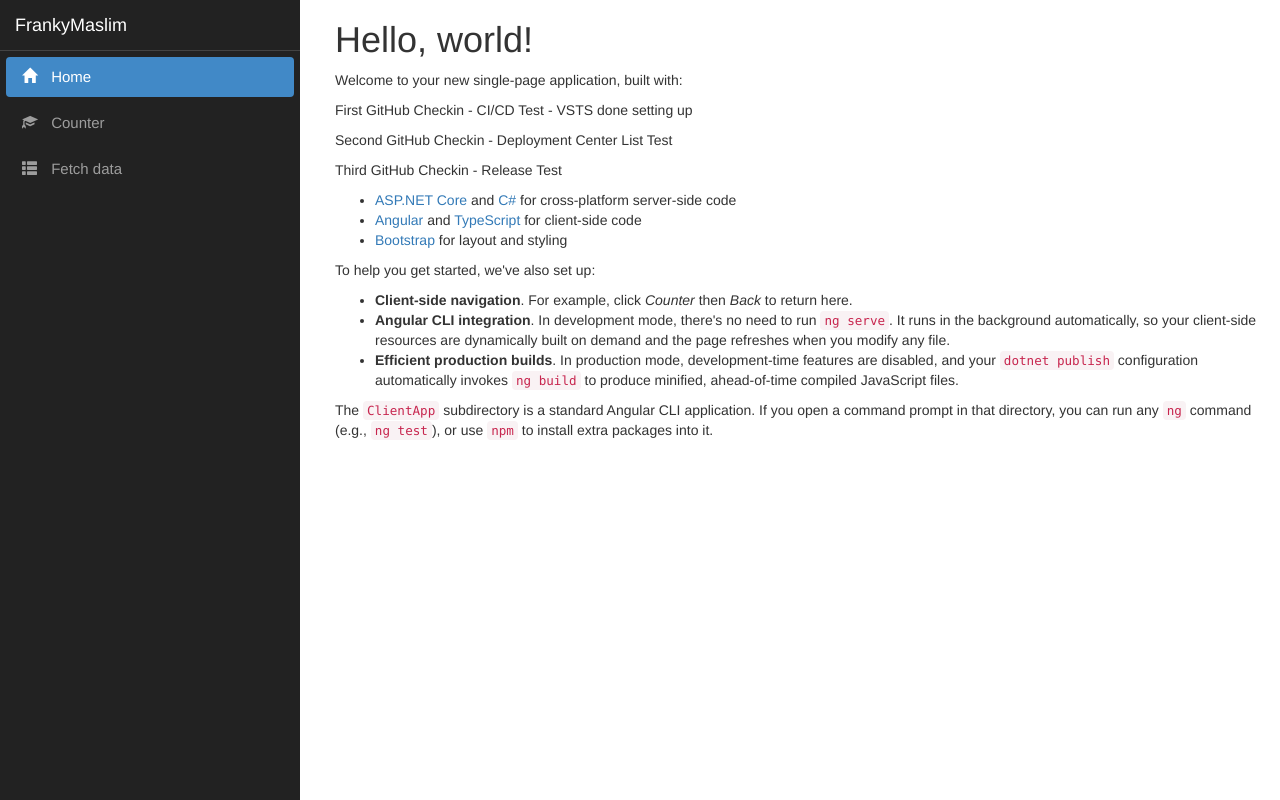
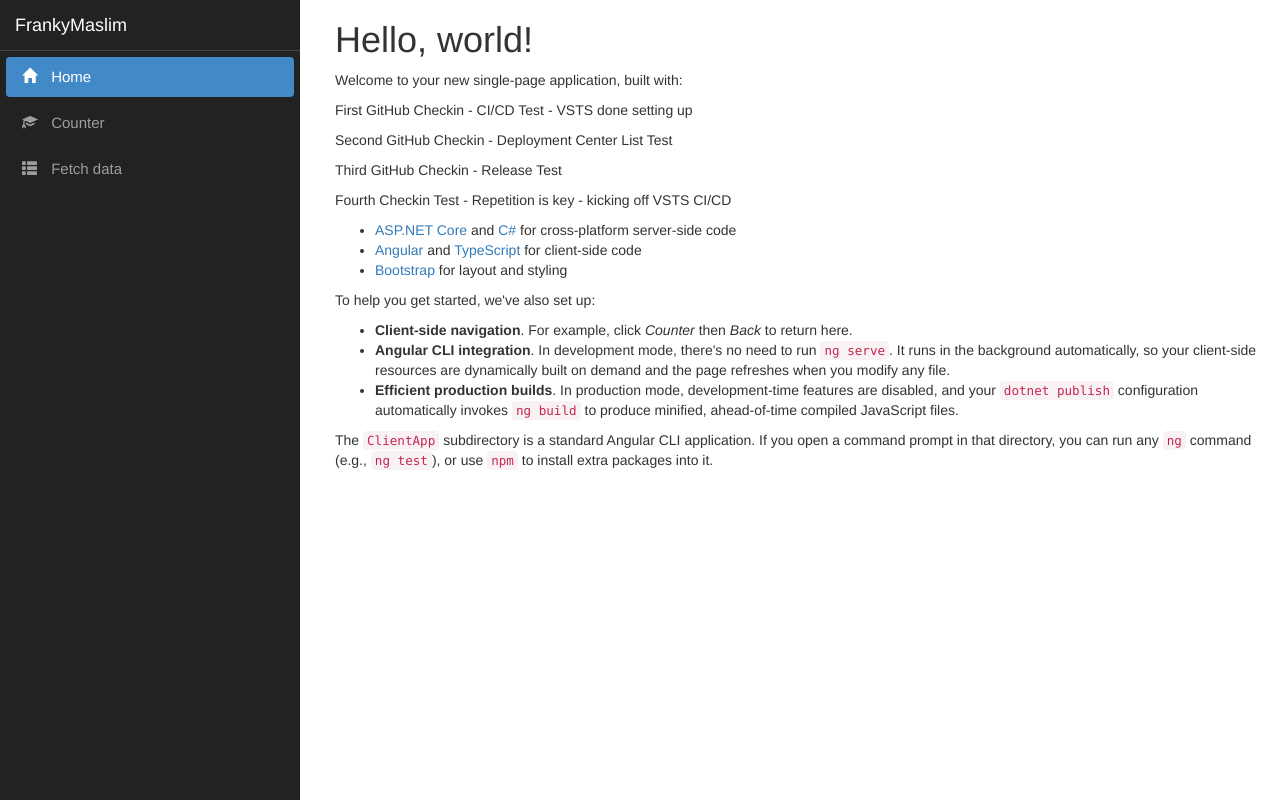
Before and after one commit to fmaslim/FrankyMaslim_Angular, an Angular app in the folder FrankyMaslim/ClientApp/: page / in a window 1280 px wide. Built offline with nearby package versions, Linux system fonts and the light colour scheme.

Commit message:
Fourth Checkin - kicking off VSTS CI/CD

```diff
--- a/FrankyMaslim/ClientApp/src/app/home/home.component.html
+++ b/FrankyMaslim/ClientApp/src/app/home/home.component.html
@@ -3,6 +3,7 @@
 <p>First GitHub Checkin - CI/CD Test - VSTS done setting up</p>
 <p>Second GitHub Checkin - Deployment Center List Test</p>
 <p>Third GitHub Checkin - Release Test</p>
+<p>Fourth Checkin Test - Repetition is key - kicking off VSTS CI/CD</p>
 <ul>
   <li><a href='https://get.asp.net/'>ASP.NET Core</a> and <a href='https://msdn.microsoft.com/en-us/library/67ef8sbd.aspx'>C#</a> for cross-platform server-side code</li>
   <li><a href='https://angular.io/'>Angular</a> and <a href='http://www.typescriptlang.org/'>TypeScript</a> for client-side code</li>
```
